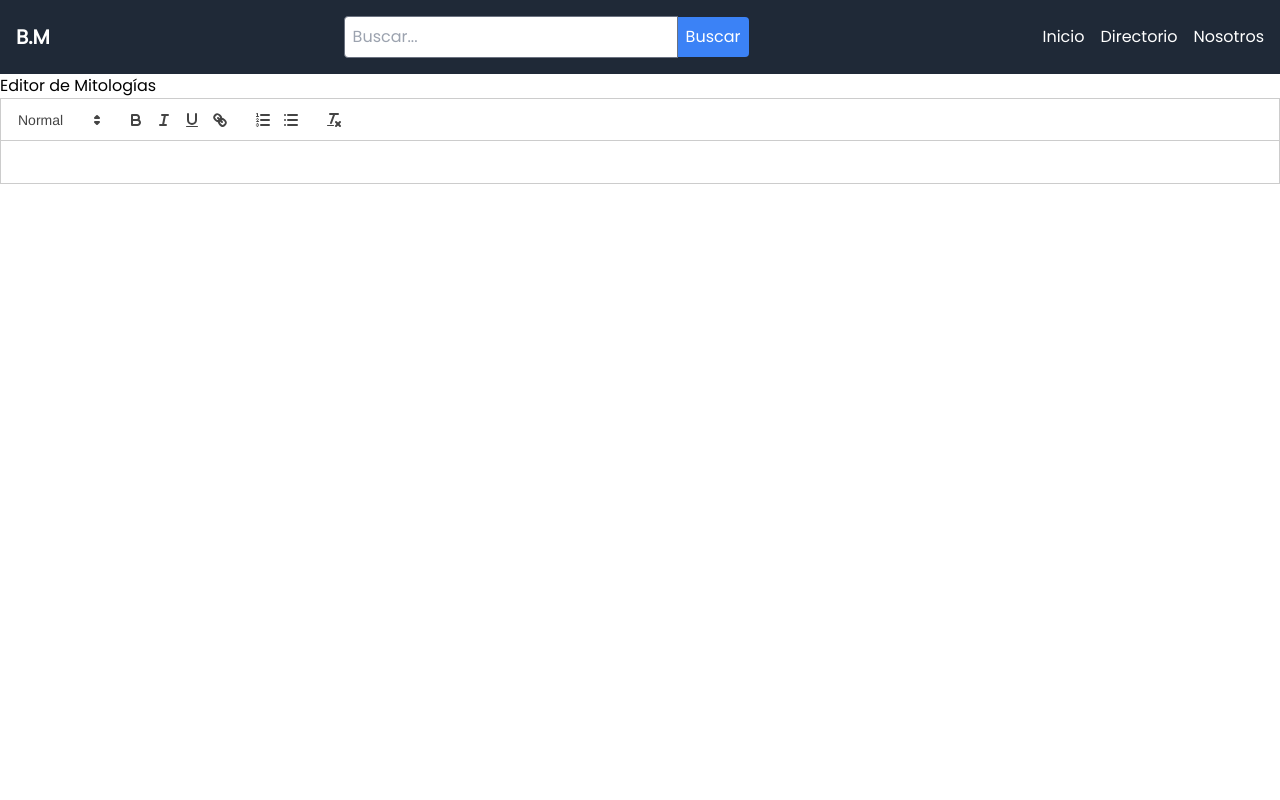
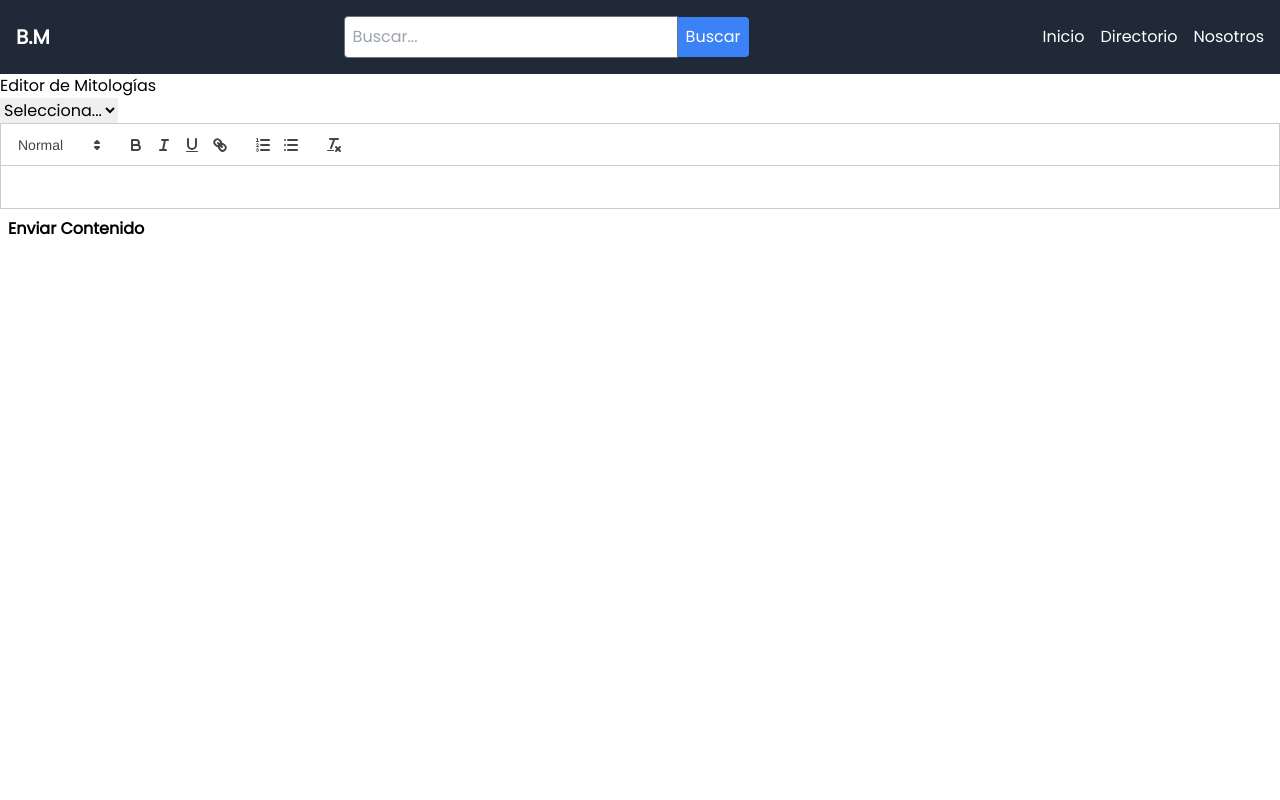
Before and after one commit to lgramajo99/biblioteca_mitologica, a React (Vite) app in the folder client/: page / in a window 1280 px wide. Shown: the top 800 px of the page. Built offline with nearby package versions, Linux system fonts and the light colour scheme.

Commit message:
Se crea el componente ArticlePost con la libreria react-quill

```diff
--- a/client/src/components/admin/ArticlePost.jsx
+++ b/client/src/components/admin/ArticlePost.jsx
@@ -3,17 +3,50 @@ import ReactQuill from 'react-quill';
 import 'react-quill/dist/quill.snow.css'; // Importa los estilos predeterminados
 
 function ArticlePost() {
-    const [content, setContent] = useState('');
+    const initialValues = {
+        text: '',
+        mitology: '',
+    };
+
+    const [formData, setFormData] = useState({ ...initialValues });
 
     const handleChange = (value) => {
-        setContent(value);
+        setFormData({
+            ...formData,
+            text: value,
+        });
+    };
+
+    const handleSelectChange = (event) => {
+        setFormData({
+            ...formData,
+            mitology: event.target.value,
+        });
+    };
+
+    const handleSubmit = () => {
+        console.log('Contenido enviado:', formData);
+        setFormData({ ...initialValues });
     };
 
     return (
         <div>
             <h1>Editor de Mitologías</h1>
+
             <div className="h-screen">
-                <ReactQuill value={content} onChange={handleChange} />
+
+                <select name="mitology" value={formData.mitology} onChange={handleSelectChange}>
+                    <option value="">Selecciona...</option>
+                    <option value="option1">Opcion 1</option>
+                    <option value="option2">Opcion 2</option>
+                    <option value="option3">Opcion 3</option>
+                </select>
+
+                <ReactQuill value={formData.text} onChange={handleChange} />
+
+                <button onClick={handleSubmit} className="font-bold p-2 rounded">
+                    Enviar Contenido
+                </button>
             </div>
         </div>
     );
```
